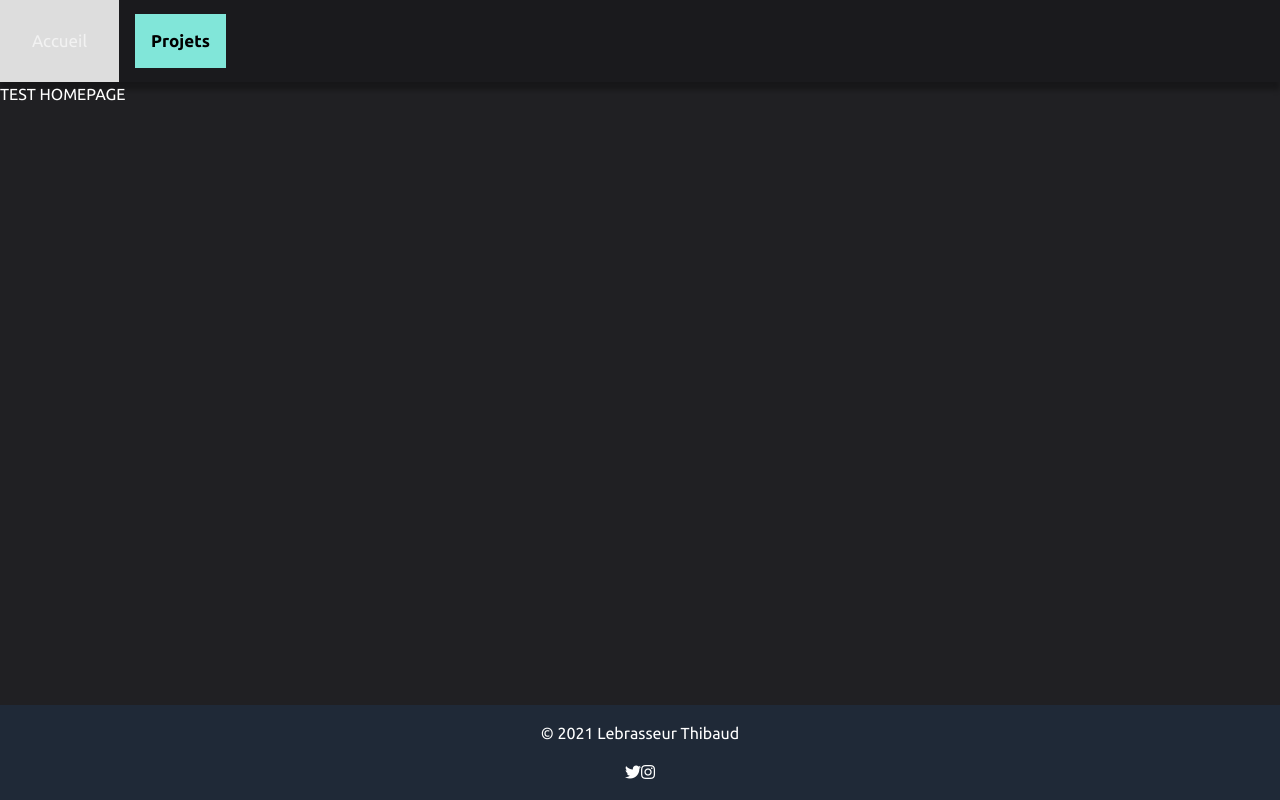
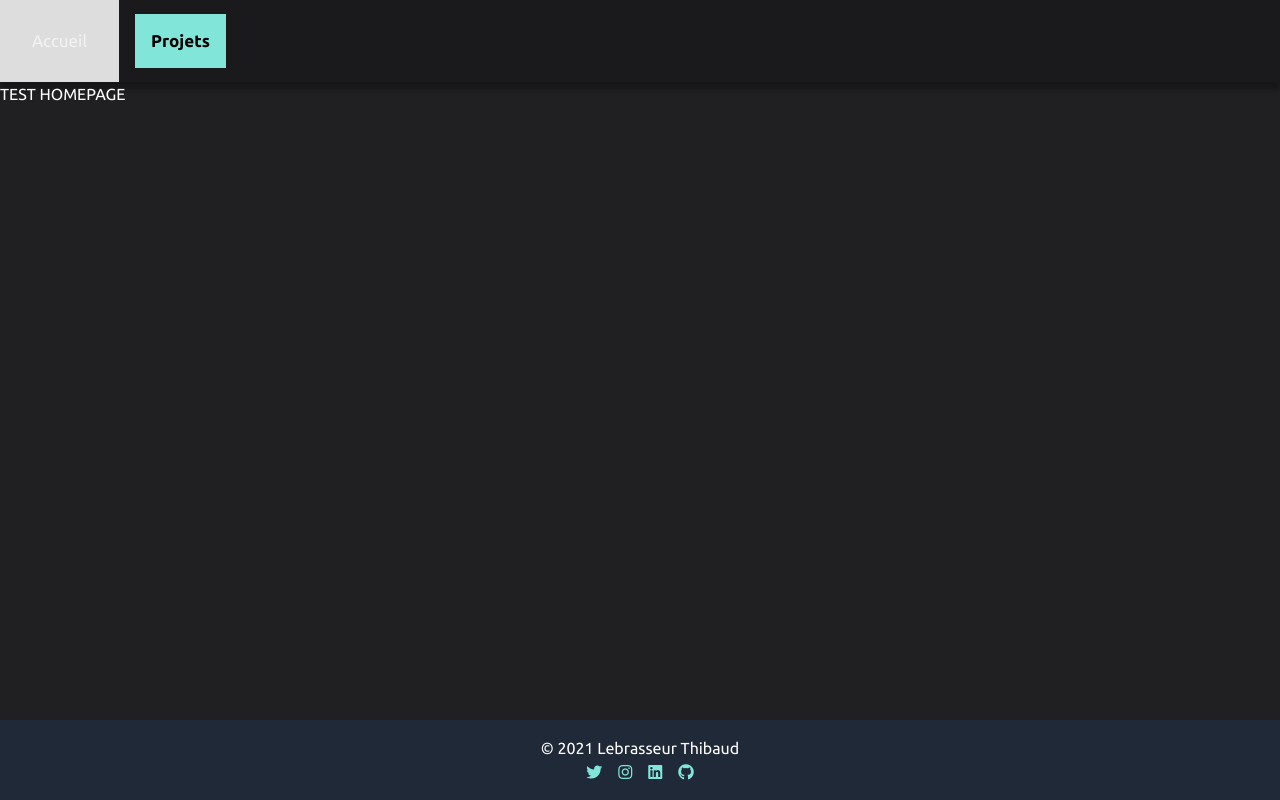
Before and after one commit to TheHangel/hangel-dev, a Vue app: page / in a window 1280 px wide. Built offline with nearby package versions, Linux system fonts and the light colour scheme.

Commit message:
réseaux sociaux boutons

```diff
--- a/src/components/Footer.vue
+++ b/src/components/Footer.vue
@@ -1,9 +1,11 @@
 <template>
     <div class="bg-gray-800 text-white text-center p-4 absolute bottom-0 w-full">
-        <p class="copyright">© 2021 Lebrasseur Thibaud</p>
-        <div class="container-links">
-            <span><a href="https://www.twitter.com/thibaud_leb"><i class="fab fa-twitter"></i></a></span>
-            <span><a href="https://www.instagram.com/thibaud_leb"><i class="fab fa-instagram"></i></a></span>
+        <p>© 2021 Lebrasseur Thibaud</p>
+        <div>
+            <span class="mx-2 text-button"><a href="https://www.twitter.com/thibaud_leb"><i class="fab fa-twitter"></i></a></span>
+            <span class="mx-2 text-button"><a href="https://www.instagram.com/thibaud_leb"><i class="fab fa-instagram"></i></a></span>
+            <span class="mx-2 text-button"><a href="https://www.linkedin.com/in/thibaud-lebrasseur/"><i class="fab fa-linkedin"></i></a></span>
+            <span class="mx-2 text-button"><a href="https://github.com/TheHangel/"><i class="fab fa-github"></i></a></span>
         </div>
     </div>
 </template>
```
